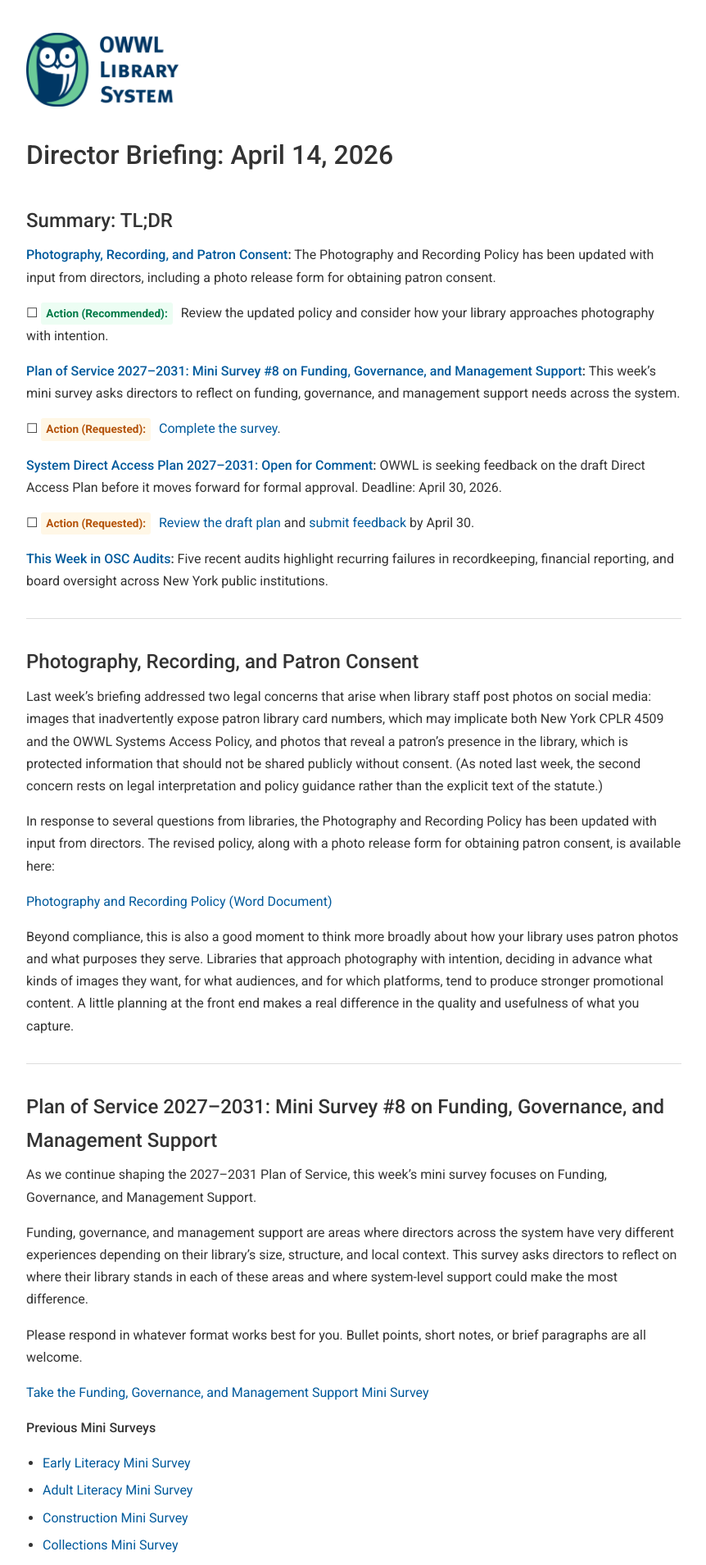
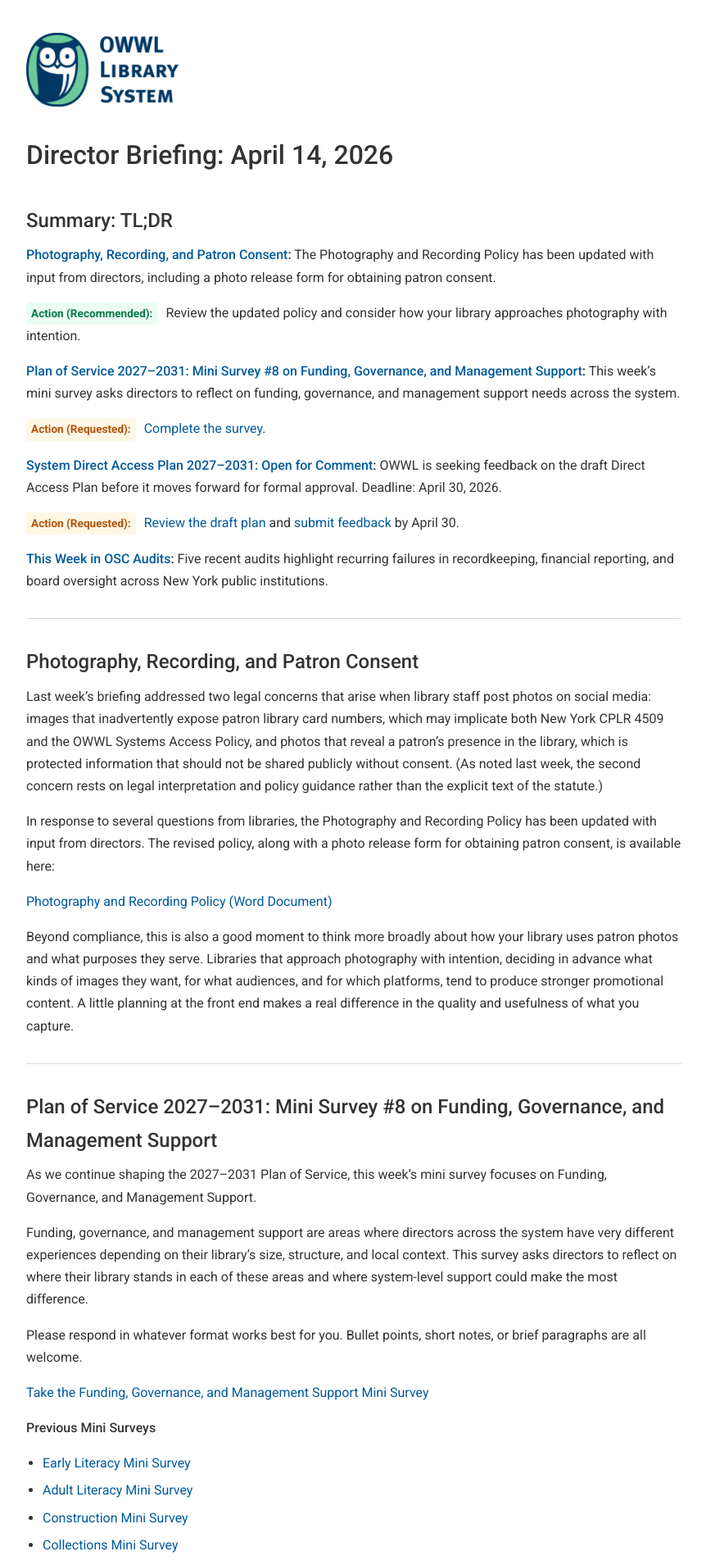
Before and after one commit to OWWL-Library-System/briefing, a Jekyll site: the page built from director/2026-04-14.md, in a window 1280 px wide. Shown: the top 1909 px of the page at 82% size, without its empty margins (208-1070 px from the left). Built offline with Jekyll 4.4.1, drawn with Linux system fonts in a browser that asks for light colours.

Commit message:
Update default.html

```diff
--- a/_layouts/default.html
+++ b/_layouts/default.html
@@ -130,9 +130,6 @@
       margin-left: 0;
       padding-left: 0;
     }
-    .tldr ul li::before {
-      content: '☐ ';
-    }
   </style>
 </head>
 <body>
```
